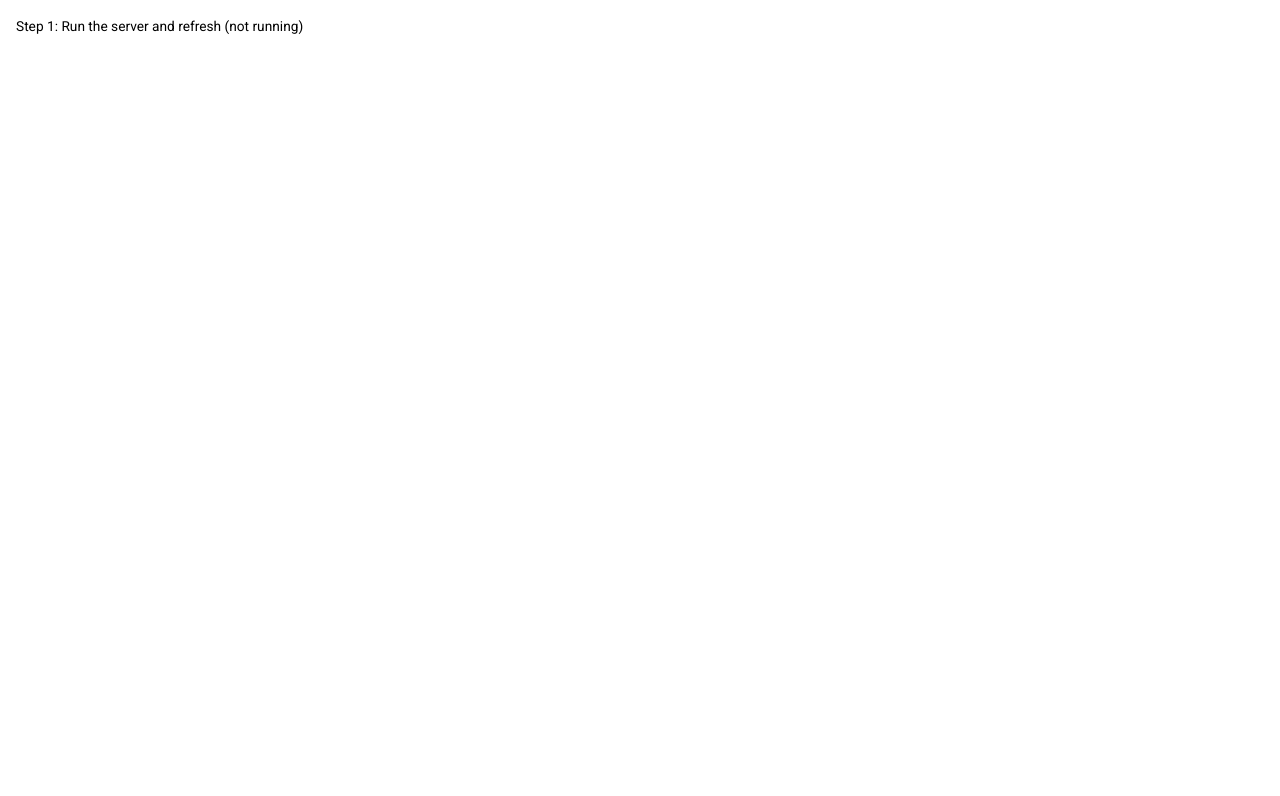
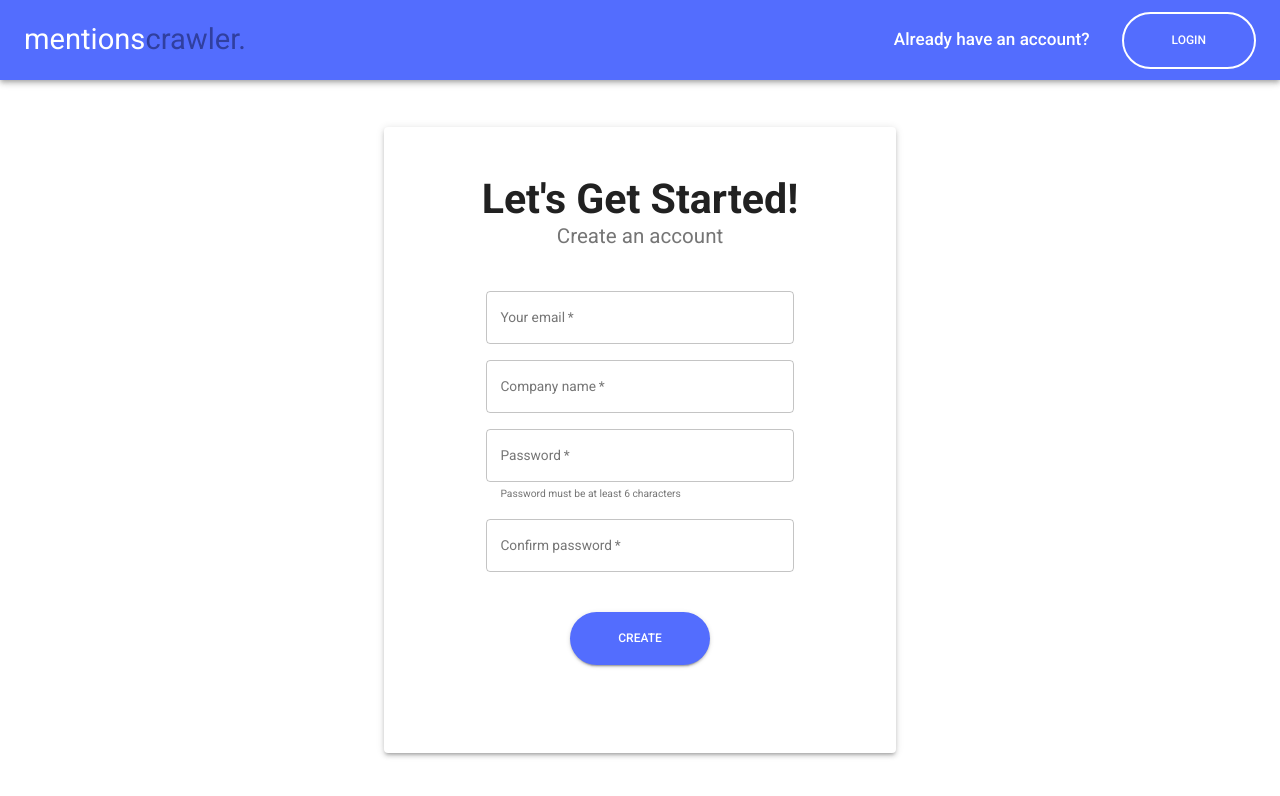
Before and after one commit to hatchways/team-dolphin, a React (Create React App) app in the folder client/: page /signup in a window 1280 px wide. Shown: the top 796 px of the page. Built offline with nearby package versions, Linux system fonts and the light colour scheme; no server answers.

Commit message:
Add frontend Login and Signup pages with some frontend validation

```diff
--- a/client/public/index.html
+++ b/client/public/index.html
@@ -25,7 +25,7 @@
       work correctly both with client-side routing and a non-root public URL.
       Learn how to configure a non-root public URL by running `npm run build`.
     -->
-    <title>React App</title>
+    <title>MentionsCrawler</title>
   </head>
   <body>
     <noscript>You need to enable JavaScript to run this app.</noscript>
--- a/client/src/App.js
+++ b/client/src/App.js
@@ -1,17 +1,27 @@
 import React from "react";
 import { MuiThemeProvider } from "@material-ui/core";
-import { BrowserRouter, Route } from "react-router-dom";
+import { BrowserRouter, Route, Switch } from "react-router-dom";
 
 import { theme } from "./themes/theme";
 import LandingPage from "./pages/Landing";
+import Signup from "./pages/Signup";
+import Login from "./pages/Login";
 
 import "./App.css";
+
+import { Redirect } from "react-router-dom"
 
 function App() {
   return (
     <MuiThemeProvider theme={theme}>
       <BrowserRouter>
-        <Route path="/" component={LandingPage} />
+        <Switch>
+          <Route exact path="/">
+            <Redirect to="/signup" />
+          </Route>
+          <Route path="/signup" component={Signup} />
+          <Route path="/login" component={Login} />
+        </Switch>
       </BrowserRouter>
     </MuiThemeProvider>
   );
--- /dev/null
+++ b/client/src/layout/AppBarNotLoggedIn.js
@@ -0,0 +1,50 @@
+import React from 'react';
+
+import { AppBar, Toolbar, Typography, Button, Link } from "@material-ui/core";
+
+import { makeStyles } from "@material-ui/core/styles";
+
+const useStyles = makeStyles((theme) => ({
+  grow: {
+    flexGrow: 1,
+  },
+  button: {
+    borderWidth: "2px",
+    borderRadius: "30px",
+    padding: "1rem 3rem",
+  },
+  marginLeft: {
+    marginLeft: "2rem",
+  },
+  toolbar: {
+    height: "10vh",
+    display: "flex",
+    alignItems: "center",
+  },
+}))
+
+const AppBarNotLoggedIn = ({ cta }) => {
+  const classes = useStyles();
+
+  return (
+      <AppBar position="static">
+        <Toolbar className={classes.toolbar}>
+          <Typography variant="h4">
+            mentions
+          </Typography>
+          <Typography variant="h4" color="secondary">
+            crawler.
+          </Typography>
+          <div className={classes.grow}></div>
+          <Typography variant="h6">
+            {cta.description}
+          </Typography>
+          <Button variant="outlined" color="inherit" className={`${classes.button} ${classes.marginLeft}`}>
+            <Link href={cta.href} color="inherit" underline="none">{cta.buttonName}</Link>
+          </Button>
+        </Toolbar>
+      </AppBar>
+  )
+}
+
+export default AppBarNotLoggedIn
--- /dev/null
+++ b/client/src/pages/Login.js
@@ -0,0 +1,97 @@
+import { Typography, Button, Paper, Grid, TextField } from '@material-ui/core'
+import React, { useState } from 'react'
+import AppBarNotLoggedIn from "../layout/AppBarNotLoggedIn"
+
+import { makeStyles } from "@material-ui/core/styles";
+
+const cta = {
+  description: "Don't have an account?",
+  href: "/signup",
+  buttonName: "SIGN UP"
+}
+
+const useStyles = makeStyles((theme) => ({
+  root: {
+    height: "100vh",
+    display: "flex",
+    flexDirection: "column",
+  },
+  grow: {
+    flexGrow: 1,
+  },
+  loginCard: {
+    width: "40%",
+    margin: "auto",
+    padding: "3rem 0",
+    display: "flex",
+    flexDirection: "column",
+    alignItems: "center",
+  },
+  flex: {
+    display: "flex",
+    justifyContent: "center",
+    alignItems: "center",
+  },
+  form: {
+    width: "60%",
+    textAlign: "center",
+    marginTop: theme.spacing(5)
+  },
+  loginButton: {
+    margin: theme.spacing(5, 0),
+    borderRadius: "30px",
+    padding: "1rem 3rem",
+  },
+}))
+
+const Login = () => {
+  const classes = useStyles();
+
+  const [loginUser, setLoginUser] = useState({
+    email: "",
+    password: "",
+  })
+
+  const handleUserInput = (e) => {
+    setLoginUser({
+      ...loginUser,
+      [e.target.name]: e.target.value
+    })
+  }
+
+  const handleLogin = (e) => {
+    e.preventDefault();
+    console.log("Logged in")
+  }
+
+  return (
+    <div className={classes.root}>
+      <AppBarNotLoggedIn cta={cta} />
+      <div className={`${classes.grow} ${classes.flex}`}>
+        <Paper className={classes.loginCard} elevation={3}>
+          <Typography variant="h3" align="center">
+            <b>Welcome back!</b>
+          </Typography>
+          <Typography variant="h5" color="textSecondary" align="center">
+            Log in to your account
+          </Typography>
+          <form className={classes.form} onSubmit={handleLogin}>
+            <Grid container spacing={2}>
+              <Grid item xs={12}>
+                <TextField required fullWidth label="Your email" variant="outlined" type="email" name="email" onChange={handleUserInput} value={loginUser.email} />
+              </Grid>
+              <Grid item xs={12}>
+                <TextField required fullWidth label="Password" variant="outlined" type="password" name="password" onChange={handleUserInput} value={loginUser.password} />
+              </Grid>
+            </Grid>
+            <Button variant="contained" color="primary" type="submit" className={`${classes.button} ${classes.loginButton}`}>
+                  LOG IN
+            </Button>
+          </form>
+        </Paper>
+      </div>
+    </div>
+  )
+}
+
+export default Login
--- /dev/null
+++ b/client/src/pages/Signup.js
@@ -0,0 +1,111 @@
+import React, { useState } from 'react';
+
+import { Typography, Button, Paper, TextField, Grid } from "@material-ui/core";
+
+import { makeStyles } from "@material-ui/core/styles";
+import AppBarNotLoggedIn from '../layout/AppBarNotLoggedIn';
+
+const cta = {
+  description: "Already have an account?",
+  href: "/login",
+  buttonName: "LOGIN",
+}
+
+const useStyles = makeStyles((theme) => ({
+  root: {
+    height: "100vh",
+    display: "flex",
+    flexDirection: "column",
+  },
+  grow: {
+    flexGrow: 1,
+  },
+  signupCard: {
+    width: "40%",
+    margin: "auto",
+    padding: "3rem 0",
+    display: "flex",
+    flexDirection: "column",
+    alignItems: "center",
+  },
+  flex: {
+    display: "flex",
+    justifyContent: "center",
+    alignItems: "center",
+  },
+  form: {
+    width: "60%",
+    textAlign: "center",
+    marginTop: theme.spacing(5)
+  },
+  signupButton: {
+    margin: theme.spacing(5, 0),
+    borderRadius: "30px",
+    padding: "1rem 3rem",
+  },
+}))
+
+const Signup = () => {
+  const classes = useStyles();
+
+  const [signupUser, setSignupUser] = useState({
+    email: "",
+    companyName: "",
+    password: "",
+    password2: "",
+  })
+
+  const [errors, setErrors] = useState([])
+
+  const handleUserInput = (e) => {
+    setSignupUser({
+      ...signupUser,
+      [e.target.name]: e.target.value,
+    })
+  }
+
+  const handleSignup = (e) => {
+    e.preventDefault();
+
+    if(signupUser.password !== signupUser.password2) {
+      return setErrors([...errors, "Passwords must match"])
+    }
+
+    console.log("sign up successful")
+  }
+
+  return (
+    <div className={classes.root}>
+      <AppBarNotLoggedIn cta={cta} />
+      <div className={`${classes.grow} ${classes.flex}`}>
+        <Paper className={classes.signupCard} elevation={3}>
+          <Typography variant="h3" align="center">
+            <b>Let's Get Started! </b>
+          </Typography>
+          <Typography variant="h5" color="textSecondary">
+            Create an account
+          </Typography>
+          <form className={classes.form} onSubmit={handleSignup}>
+            <Grid container spacing={2}>
+              <Grid item xs={12}>
+                <TextField required fullWidth label="Your email" variant="outlined" type="email" name="email" onChange={handleUserInput} value={signupUser.email} />
+              </Grid>
+              <Grid item xs={12}>
+                <TextField required fullWidth label="Company name" variant="outlined" name="companyName" onChange={handleUserInput} value={signupUser.companyName} />
+              </Grid>
+              <Grid item xs={12}>
+                <TextField required fullWidth label="Password" variant="outlined" type="password" name="password" onChange={handleUserInput} value={signupUser.password} error={signupUser.password.length < 6 && signupUser.password.length !== 0} helperText="Password must be at least 6 characters" />
+              </Grid>
+              <Grid item xs={12}>
+                <TextField required fullWidth label="Confirm password" variant="outlined" type="password" name="password2" onChange={handleUserInput} error={signupUser.password !== signupUser.password2} value={signupUser.password2} />
+              </Grid>
+            </Grid>
+            <Button variant="contained" color="primary" type="submit" className={`${classes.button} ${classes.signupButton}`}>Create</Button>
+          </form>
+        </Paper>
+      </div>
+    </div>
+  )
+}
+
+export default Signup
--- a/client/src/themes/theme.js
+++ b/client/src/themes/theme.js
@@ -9,6 +9,7 @@ export const theme = createMuiTheme({
     }
   },
   palette: {
-    primary: { main: "#DF1B1B" }
+    primary: { main: "#536dfe" },
+    secondary: { main: "#303f9f" }
   }
 });
```
Also changed, not shown: 1 other file (tests, documents, lock files or other folders).
